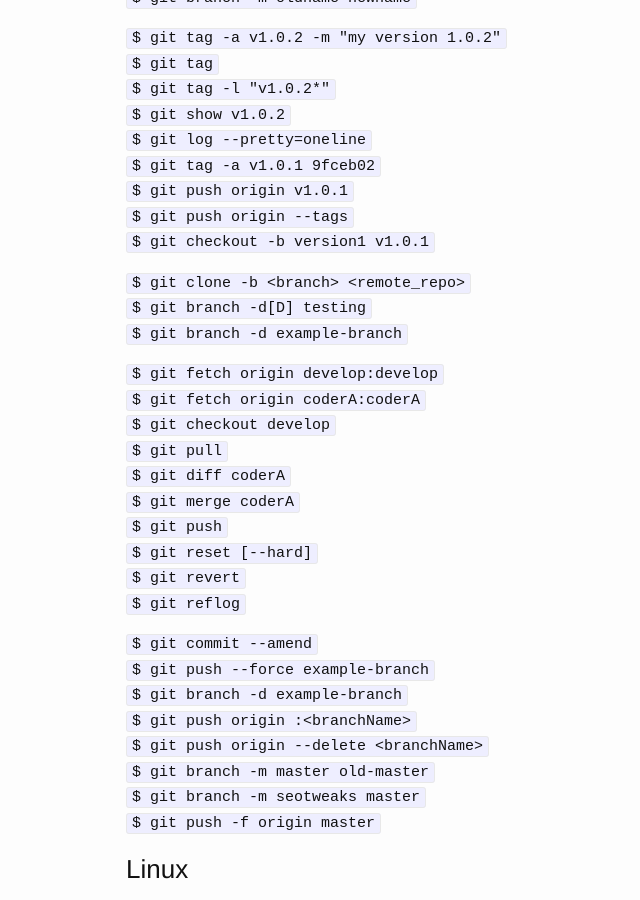
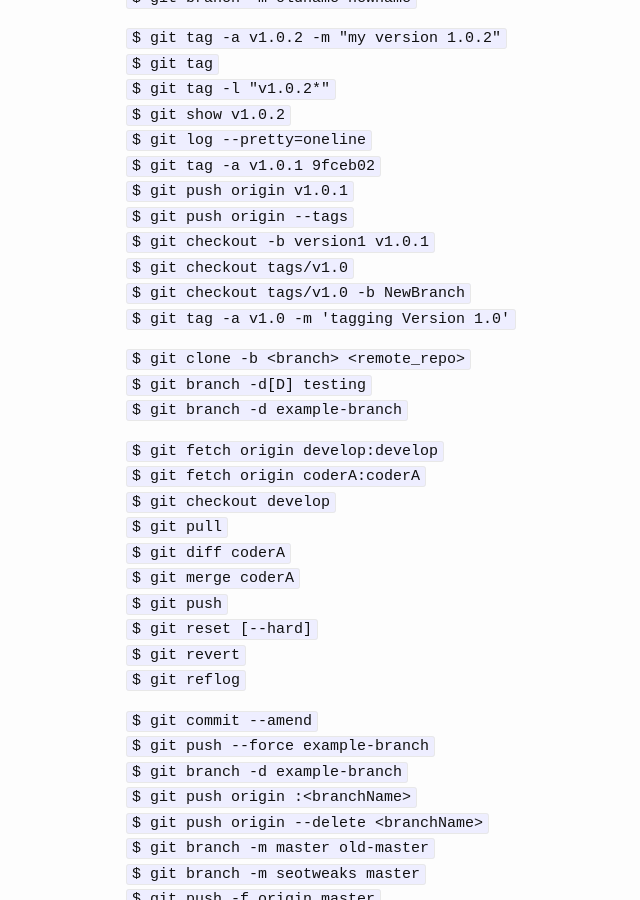
Before and after one commit to GeekRRK/GeekRRK.github.io, a Jekyll site: the page built from _posts/2015-12-15-Frequent commands.md, in a window 1280 px wide and 900 px high, scrolled down 1223 px. Shown: the whole window, without its empty margins (144-784 px from the left). Built offline with Jekyll 4.4.1, drawn with Linux system fonts in a browser that asks for light colours.

Commit message:
Update 2015-12-15-Frequent commands.md

```diff
--- a/_posts/2015-12-15-Frequent commands.md
+++ b/_posts/2015-12-15-Frequent commands.md
@@ -55,6 +55,9 @@ Sync with author after fork
 `$ git push origin v1.0.1`
 `$ git push origin --tags`
 `$ git checkout -b version1 v1.0.1`
+`$ git checkout tags/v1.0`
+`$ git checkout tags/v1.0 -b NewBranch`
+`$ git tag -a v1.0 -m 'tagging Version 1.0'`
 
 `$ git clone -b <branch> <remote_repo>`
 `$ git branch -d[D] testing`
```
